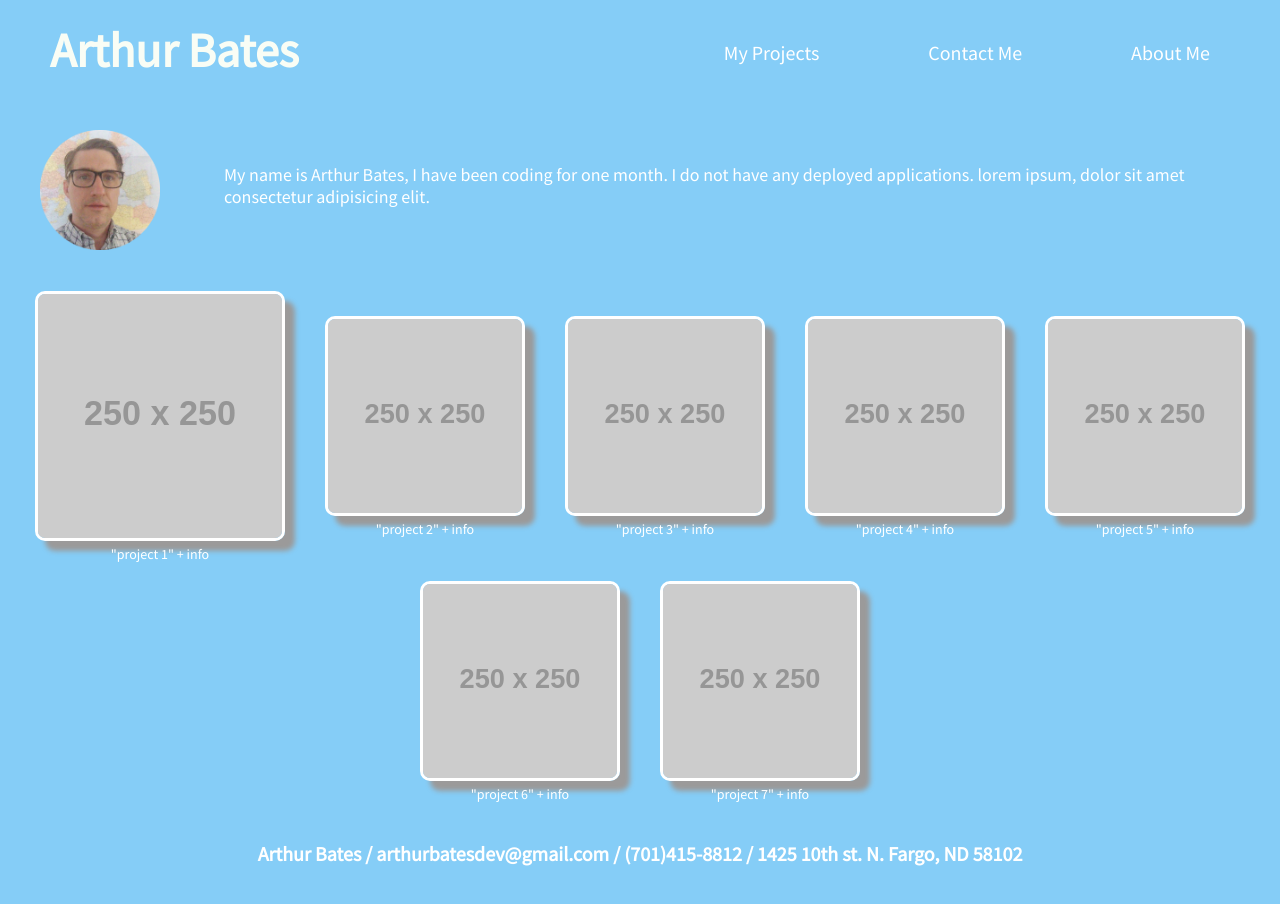
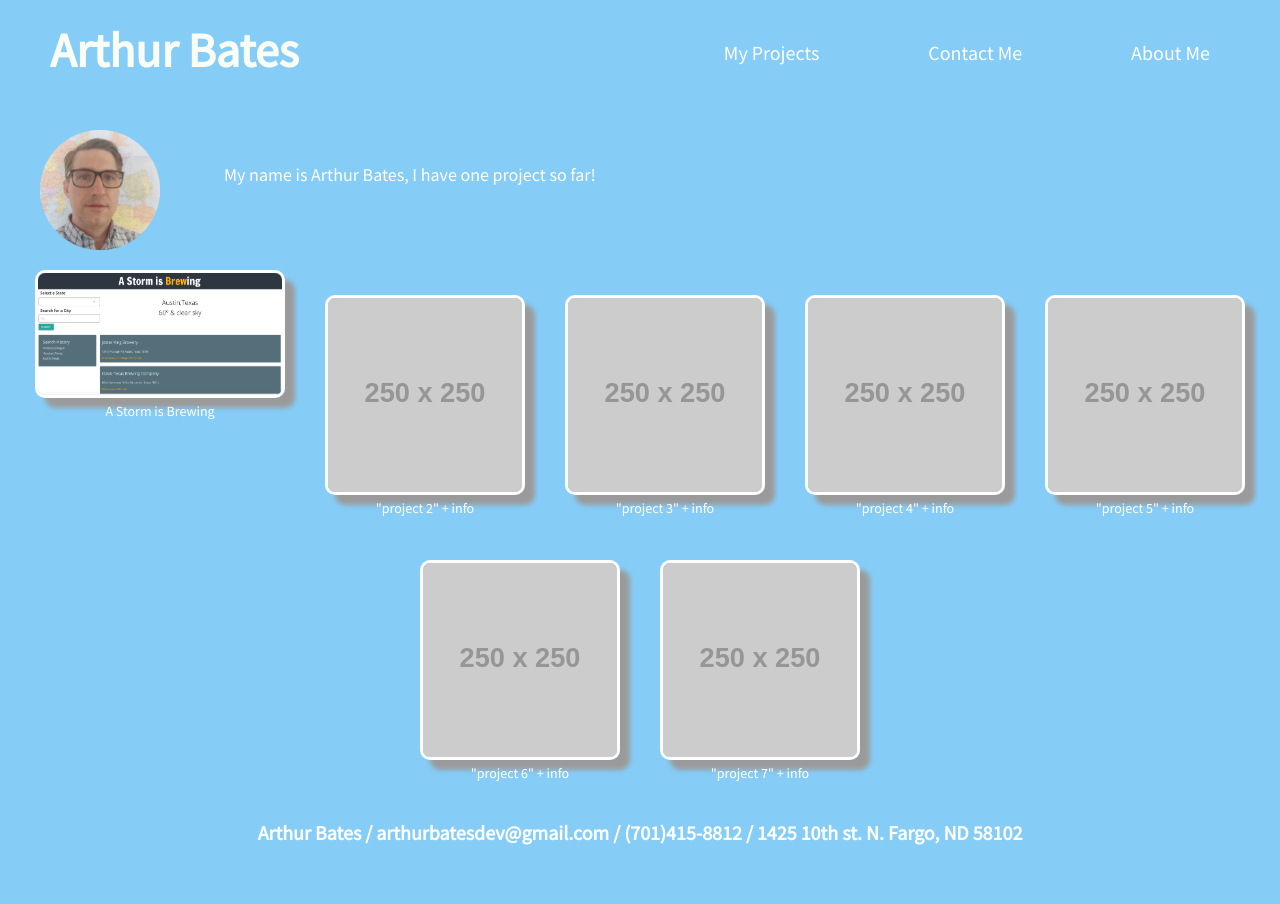
Before and after one commit to artbat6/ArthurBates-portfolio, a plain HTML site: page index.html in a window 1280 px wide. Drawn offline with Linux system fonts and the light colour scheme; placeholder pictures from the web are drawn by us.

Commit message:
added group project

```diff
--- a/assets/styles/style.css
+++ b/assets/styles/style.css
@@ -217,3 +217,6 @@ section div:first-child {
         text-align: center
        }
 }
+#groupBrew{
+  width: 250px;
+}
--- a/index.html
+++ b/index.html
@@ -1,5 +1,5 @@
 <!DOCTYPE html>
-<html  id="grad1" lang="en">
+<html id="grad1" lang="en">
   <head>
     <meta charset="UTF-8" />
     <meta http-equiv="X-UA-Compatible" content="IE=edge" />
@@ -29,21 +29,16 @@
             <a href="#about-me">About Me</a>
           </li>
         </ul>
-    </nav>
+      </nav>
     </header>
 
     <!--image section-->
 
     <section class="hero" id="about-me">
-
-        <img src="./assets/images/ArthurT.png" />
+      <img src="./assets/images/ArthurT.png" />
 
       <div class="intro">
-        <p>
-          My name is Arthur Bates, I have been coding for one month. I do not
-          have any deployed applications. lorem ipsum, dolor sit amet
-          consectetur adipisicing elit.
-        </p>
+        <p>My name is Arthur Bates, I have one project so far!</p>
       </div>
     </section>
 
@@ -51,10 +46,14 @@
 
     <section id="my-projects">
       <div class="projects">
-        <a href="#">
-          <img src="https://via.placeholder.com/250" alt="image placeholder" />
+        <a href="https://chrispruiz.github.io/Project/" target="_blank">
+          <img
+            id="groupBrew"
+            src="./assets/images/brewing.png"
+            alt="brew ap screenshot"
+          />
         </a>
-        <p>"project 1" + info</p>
+        <p>A Storm is Brewing</p>
       </div>
       <div class="projects">
         <a href="#">
```
Also changed, not shown: assets/images/brewing.png (added).
